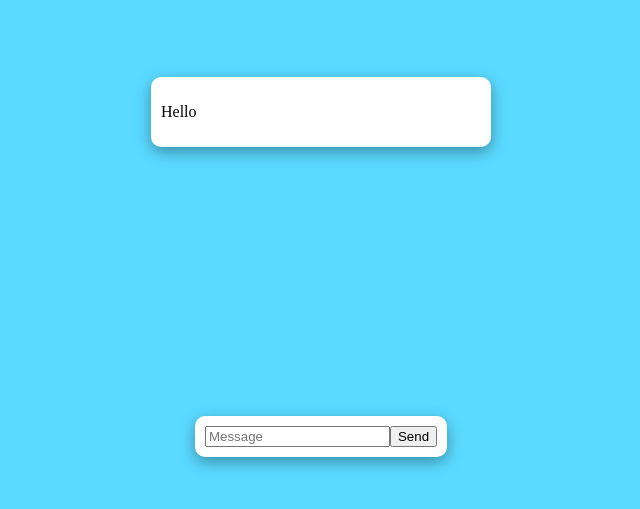
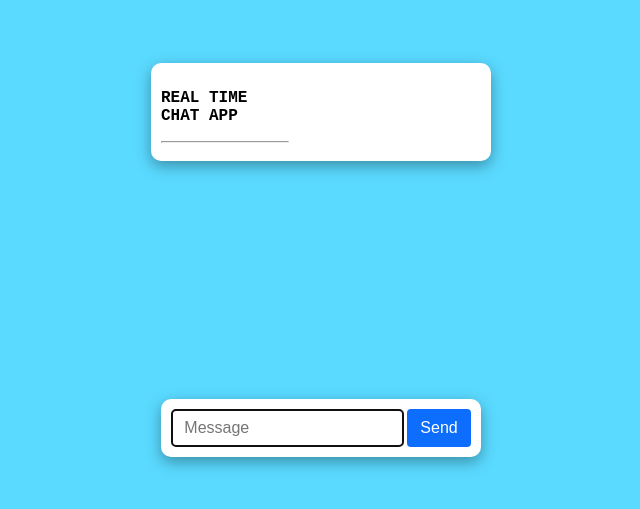
Before and after one commit to Chetan3327/test, a website: page index.html in a window 1280 px wide. Shown: the part 273-782 px from the top of the page, without its empty margins (319-959 px from the left). Drawn offline with nearby package versions, Linux system fonts and the light colour scheme; no server answers.

Commit message:
beautified content (btn, input, text)

```diff
--- a/index.html
+++ b/index.html
@@ -7,7 +7,8 @@
     <meta name="viewport" content="width=device-width, initial-scale=1.0">
     <title>Chat App</title>
     <!-- <link rel="stylesheet" href="style.css"> -->
-    <style>body {
+    <style>
+        body {
             background-color: #5adaff;
             display: flex;
             align-items: center;
@@ -67,17 +68,80 @@
         .time-left {
             float: left;
             color: #999;
-    }</style>
+        }
+
+        button {
+            background-color: #5adaff;
+            border-radius: 5px;
+            color: white;
+            border: none;
+            padding: 5px;
+            cursor: pointer;
+            margin-left: 3px;
+
+            cursor: pointer;
+            outline: 0;
+            color: #fff;
+            background-color: #0d6efd;
+            border-color: #0d6efd;
+            display: inline-block;
+            font-weight: 400;
+            line-height: 1.5;
+            text-align: center;
+            border: 1px solid transparent;
+            padding: 6px 12px;
+            font-size: 16px;
+            border-radius: .25rem;
+            transition: color .15s ease-in-out, background-color .15s ease-in-out, border-color .15s ease-in-out, box-shadow .15s ease-in-out;
+
+            :hover {
+                color: #fff;
+                background-color: #0b5ed7;
+                border-color: #0a58ca;
+            }
+
+
+        }
+
+        input {
+
+            padding: 6px 12px;
+            font-size: 16px;
+            font-weight: 400;
+            line-height: 1.5;
+            color: #212529;
+            background-color: #fff;
+            background-clip: padding-box;
+            border: 1px solid #ced4da;
+            appearance: none;
+            border-radius: 4px;
+            transition: border-color .15s ease-in-out, box-shadow .15s ease-in-out;
+
+            :focus {
+                color: #212529;
+                background-color: #fff;
+                border-color: #86b7fe;
+                outline: 0;
+                box-shadow: 0 0 0 0.25rem rgb(13 110 253 / 25%);
+            }
+
+        }
+        .messageArea p{
+            font-family: 'Courier New', Courier, monospace;
+            font-weight: 700;
+        }
+    </style>
 </head>
 
 <body>
     <div class="container">
         <div id="messageArea" class="messageArea">
-            <p>Hello</p>
+            <p>REAL TIME CHAT APP</p>
+            <hr>
         </div>
     </div>
     <form class="controls" id="form">
-        <input type="text" placeholder="Message" id="message">
+        <input type="text" placeholder="Message" id="message" autofocus>
         <button>Send</button>
     </form>
 
@@ -101,15 +165,6 @@
         }
     });
 
-	socket.on("send name", (username) => {
-		let name = document.createElement("p");
-		name.style.backgroundColor = "grey";
-		name.style.width = "100%";
-		name.style.textAlign = "center";
-		name.style.color = "white";
-		name.textContent = username + ":";
-		messageArea.appendChild(name);
-	});
 
     socket.on("send message", (chat) => {
         let chatContent = document.createElement("p");
@@ -117,7 +172,7 @@
         let hr = document.createElement('hr')
 
         messageArea.appendChild(chatContent);
-        // messageArea.appendChild(hr)
+        messageArea.appendChild(hr)
     });
 </script>
 
```
Lines whose indentation alone changed are shown as unchanged.
